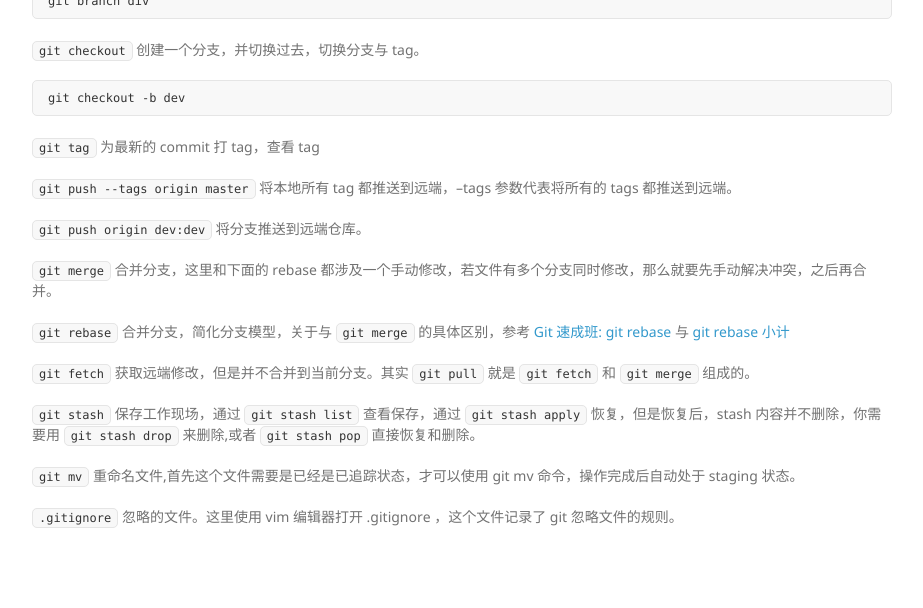
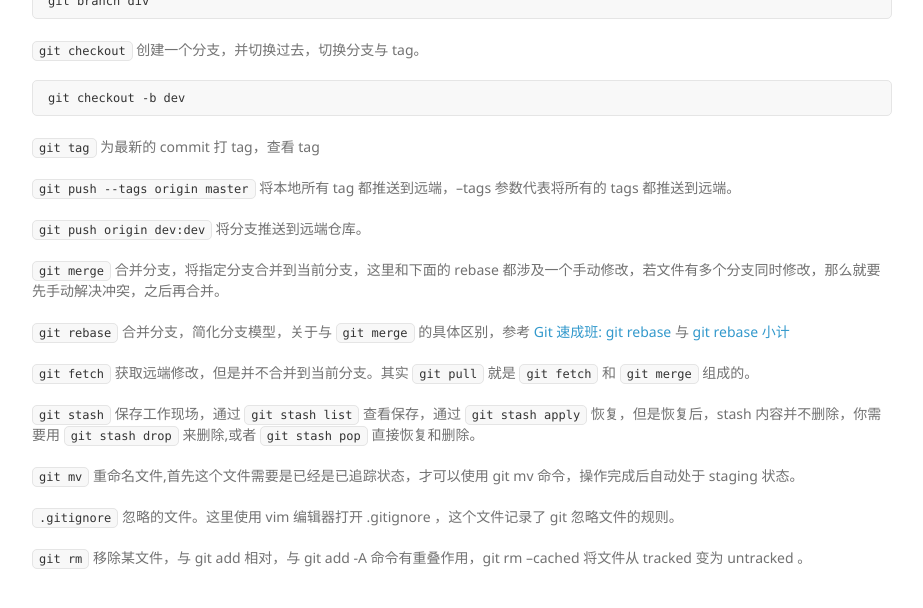
Before and after one commit to SFmonkey/sfmonkey.github.com, a Jekyll site: the page built from _posts/2016-7-21-git.md, in a window 1280 px wide and 900 px high, scrolled down 1686 px. Shown: the top 608 px of the window, without its empty margins (178-1101 px from the left). Built offline with Jekyll 4.4.1, drawn with Linux system fonts in a browser that asks for light colours; comment, search, counter and statistics services are not loaded.

Commit message:
addsomeingit

```diff
--- a/_posts/2016-7-21-git.md
+++ b/_posts/2016-7-21-git.md
@@ -85,7 +85,7 @@ diff 差异比较可以看这篇文章 [读懂 diff](http://www.ruanyifeng.com/b
 
 `git push origin dev:dev` 将分支推送到远端仓库。
 
-`git merge` 合并分支，这里和下面的 rebase 都涉及一个手动修改，若文件有多个分支同时修改，那么就要先手动解决冲突，之后再合并。
+`git merge` 合并分支，将指定分支合并到当前分支，这里和下面的 rebase 都涉及一个手动修改，若文件有多个分支同时修改，那么就要先手动解决冲突，之后再合并。
 
 `git rebase` 合并分支，简化分支模型，关于与 `git merge` 的具体区别，参考 [Git 速成班: git rebase](http://www.html-js.com/article/Week-end-column-Git-crash-course-git-rebase) 与 [git rebase 小计](http://www.cnblogs.com/kym/archive/2010/08/12/1797937.html)
 
@@ -96,3 +96,5 @@ diff 差异比较可以看这篇文章 [读懂 diff](http://www.ruanyifeng.com/b
 `git mv` 重命名文件,首先这个文件需要是已经是已追踪状态，才可以使用 git mv 命令，操作完成后自动处于 staging 状态。
 
 `.gitignore` 忽略的文件。这里使用 vim 编辑器打开 .gitignore ，这个文件记录了 git 忽略文件的规则。
+
+`git rm` 移除某文件，与 git add 相对，与 git add -A 命令有重叠作用，git rm --cached 将文件从 tracked 变为 untracked 。
```
